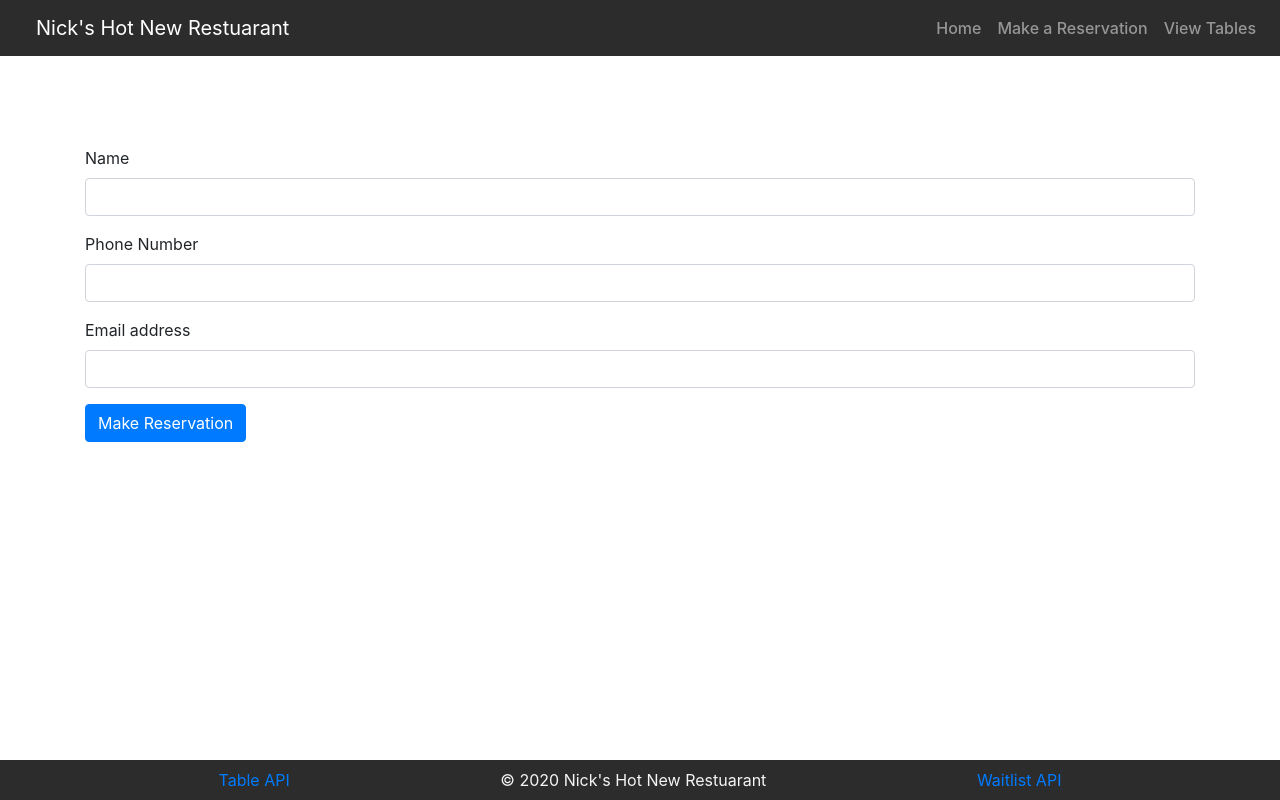
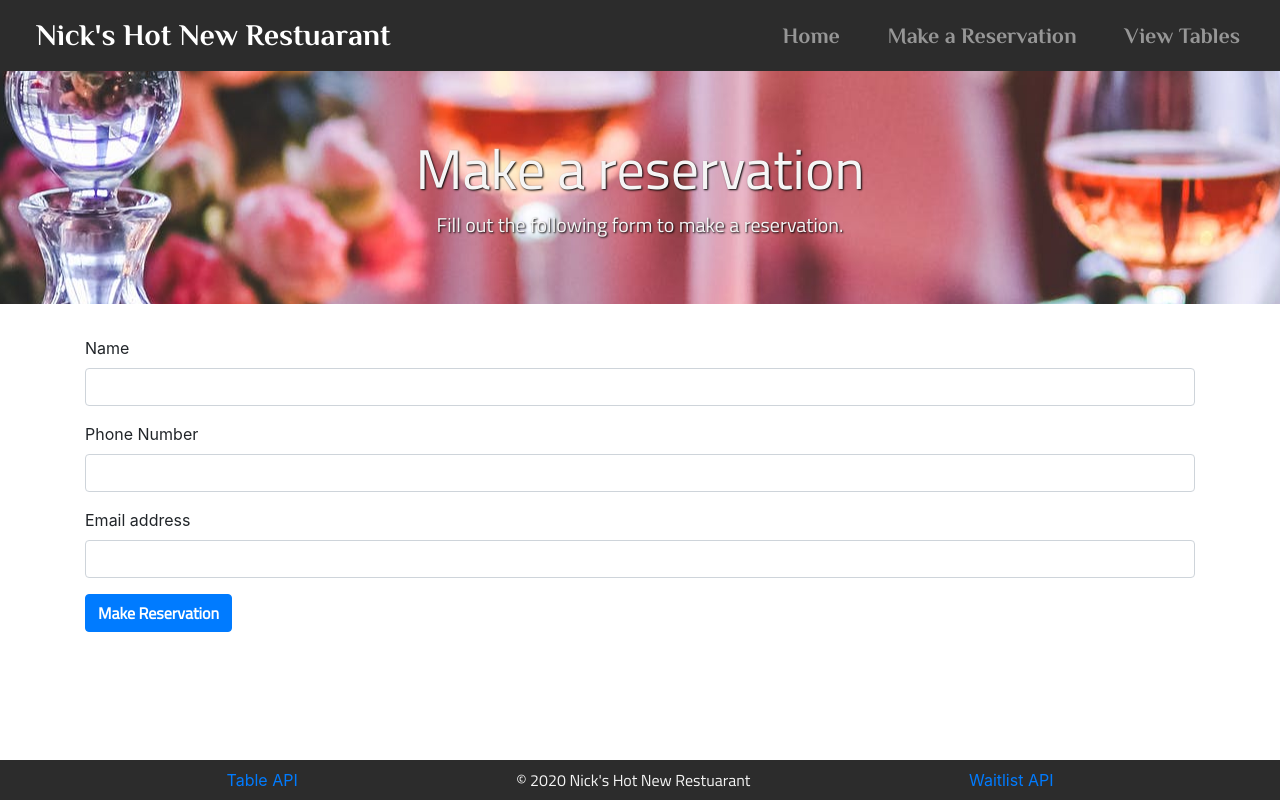
Before and after one commit to NickMardon/Hot-New-Restaurant, a website: page reserve.html in a window 1280 px wide. Drawn offline with nearby package versions, Linux system fonts and the light colour scheme.

Commit message:
added more styling

```diff
--- a/public/style.css
+++ b/public/style.css
@@ -1,6 +1,6 @@
 /* Home Page */
 
-.jumbotron {
+.indexJumbotron {
     height: 100vh;
     background-image: url(imgs/restaurant-photo.jpeg);
     background-repeat: no-repeat;
@@ -10,10 +10,23 @@
     text-shadow: 1px 1px 2px black;
 }
 
+.btn {
+    text-shadow: none;
+    font-family: 'Titillium Web', sans-serif;
+    font-weight: 600;
+}
+
 /* Reservation Page */
 
-form {
-    margin-top: 7%;
+.reserveJumbotron {
+    background-image: url(imgs/dinner-meal-table-wine.jpg);
+    background-repeat: repeat-y;
+    background-position: center;
+    text-align: center;
+    font-family: 'Titillium Web', sans-serif;
+    color: whitesmoke;
+    text-shadow: 1px 1px 2px black;
+
 }
 
 /* Tables Page */
@@ -37,9 +50,9 @@ form {
 
 .card {
     height: 200px;
-    width: auto;
+    width: 160px;
     padding: 12px;
-    font-family: 'Lucida Sans', 'Lucida Sans Regular', 'Lucida Grande', 'Lucida Sans Unicode', Geneva, Verdana, sans-serif;
+    font-family: 'Titillium Web', sans-serif;
     color: black;
 }
 
@@ -60,12 +73,17 @@ nav {
 }
 
 .nav-link {
-    padding: 2px 20px;
+    margin: 0 16px;
+    padding: 2px 10px;
     font-weight: 500;
+    font-family: 'Philosopher', sans-serif;
+    font-size: 22px;
 }
 
 .navbar-brand {
     margin-left: 20px;
+    font-family: 'Philosopher', sans-serif;
+    font-size: 30px;
 }
 
 /* Footer  */
@@ -87,6 +105,7 @@ p {
 
 
 .footerText {
+    font-family: 'Titillium Web', sans-serif;
     text-align: center;
     color: whitesmoke;
 }
--- a/reserve.html
+++ b/reserve.html
@@ -4,6 +4,8 @@
   <meta charset="UTF-8">
   <meta name="viewport" content="width=device-width, initial-scale=1.0">
   <title>Hot New Restuarant</title>
+    <!--Google Fonts-->
+    <link href="https://fonts.googleapis.com/css2?family=Philosopher:wght@700&family=Titillium+Web&display=swap" rel="stylesheet">
   <!--Bootstrap CSS-->
   <link rel="stylesheet"
   href="https://maxcdn.bootstrapcdn.com/bootstrap/4.0.0/css/bootstrap.min.css">
@@ -34,6 +36,12 @@
     </ul>
     </div>
 </nav>
+<div class="jumbotron jumbotron-fluid reserveJumbotron">
+  <div class="container">
+    <h1 class="display-4">Make a reservation</h1>
+    <p class="lead">Fill out the following form to make a reservation.</p>
+  </div>
+</div>
     <!--Form-->
     <form class="container reserveForm">
       <div class="form-group">
```
Also changed, not shown: index.html (+6 -25 lines), tables.html (+3 -0 lines), public/imgs/dinner-meal-table-wine.jpg (added).
